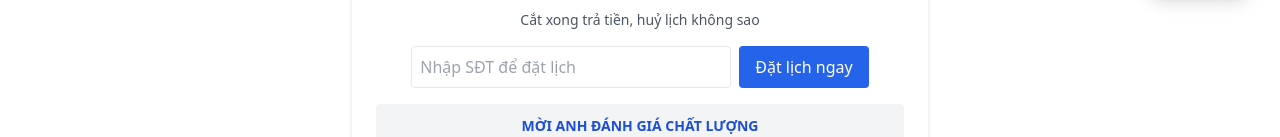
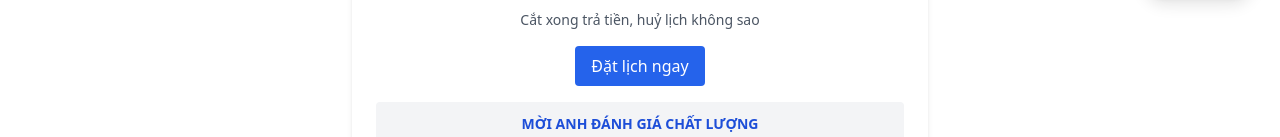
Before and after one commit to hngluc/barber-booking, a React (Create React App) app: page / in a window 1280 px wide. Shown: the part 778-915 px from the top of the page. Built offline with nearby package versions, Linux system fonts and the light colour scheme.

Commit message:
Change BookingForm -> Pages

```diff
--- a/src/App.jsx
+++ b/src/App.jsx
@@ -12,6 +12,7 @@ import LoginForm from "./Pages/LoginForm";
 import RegisterForm from "./Pages/RegisterForm";
 import Detail from "./Pages/Detail";
 import ServiceDetail from "./Pages/ServiceDetail";
+import BookingForm from "./Pages/BookingForm";
 
 function AppContent() {
   const [isLoggedIn, setIsLoggedIn] = useState(false);
@@ -50,7 +51,7 @@ function AppContent() {
       />
       <Route path="/detail" element={<Detail />} />
       <Route path="/service/:serviceId" element={<ServiceDetail />} />
-      <Route path="*" element={<Navigate replace to="/" />} />
+      <Route path="/booking" element={<BookingForm />} />
     </Routes>
   );
 }
--- a/src/Pages/Detail.jsx
+++ b/src/Pages/Detail.jsx
@@ -57,7 +57,7 @@ export default function Detail() {
       {/* Section 2: Ý nghĩa kiểu tóc */}
       <section className="max-w-4xl mx-auto mb-20 px-6 md:px-0">
         <h2 className="text-2xl font-bold text-blue-700 mb-3 border-l-4 pl-3 border-blue-700">
-          KIỂU TÓC ĐỌP KHÔNG PHẢI ĐÍCH ĐẾN – MÀ LÀ ĐIỂM KHỞI ĐẦU
+          KIỂU TÓC ĐẸP KHÔNG PHẢI ĐÍCH ĐẾN – MÀ LÀ ĐIỂM KHỞI ĐẦU
         </h2>
         <div className="space-y-3 text-lg leading-relaxed">
           <p>Một kiểu tóc đẹp không chỉ để ngắm nhìn – mà còn để cảm nhận:</p>
--- a/src/Pages/Home.jsx
+++ b/src/Pages/Home.jsx
@@ -1,19 +1,16 @@
-import React, { useState } from "react";
+import React from "react";
 import { Card } from "../components/ui/card";
 import { Button } from "../components/ui/button";
-import { Link } from "react-router-dom";
-import BookingForm from "../components/BookingForm";
+import { Link, useNavigate } from "react-router-dom";
 import { Carousel } from 'react-responsive-carousel';
 import 'react-responsive-carousel/lib/styles/carousel.min.css';
 
 export default function Home({ isLoggedIn }) {
-  const [showBooking, setShowBooking] = useState(false);
+  const navigate = useNavigate();
 
   const handleShowBooking = () => {
-    setShowBooking(prev => !prev);
+    navigate("/booking");
   };
-
-
 
   return (
     <div className="min-h-screen bg-white font-sans">
@@ -95,25 +92,14 @@ export default function Home({ isLoggedIn }) {
         </Carousel>
       </section>
 
-      {/* Booking + Rating Section */}
+      {/* Booking section */}
       <section className="p-6 md:p-12 text-center">
         <div className="max-w-xl mx-auto">
           <Card className="p-6 shadow-lg">
             <h3 className="text-xl font-semibold mb-4 text-blue-700">ĐẶT LỊCH GIỮ CHỖ CHỈ 30 GIÂY</h3>
             <p className="text-sm text-gray-600 mb-4">Cắt xong trả tiền, huỷ lịch không sao</p>
-            {isLoggedIn ? (
-              <Button onClick={handleShowBooking}>Đặt lịch ngay</Button>
-            ) : (
-              <div className="flex gap-2 justify-center mb-4">
-                <input
-                  type="tel"
-                  placeholder="Nhập SĐT để đặt lịch"
-                  className="border p-2 rounded w-full max-w-xs"
-                />
-                <Button onClick={handleShowBooking}>Đặt lịch ngay</Button>
-              </div>
-            )}
-            {/* Đánh giá nhỏ gọn bên dưới */}
+            <Button onClick={handleShowBooking}>Đặt lịch ngay</Button>
+
             <div className="mt-4 p-3 bg-gray-100 rounded">
               <h4 className="font-semibold text-blue-700 text-sm mb-1">MỜI ANH ĐÁNH GIÁ CHẤT LƯỢNG</h4>
               <p className="text-xs text-gray-600">Phản hồi của anh sẽ giúp chúng em cải thiện tốt hơn</p>
@@ -121,11 +107,6 @@ export default function Home({ isLoggedIn }) {
             </div>
           </Card>
         </div>
-        {showBooking && (
-          <div className="mt-6">
-            <BookingForm />
-          </div>
-        )}
       </section>
 
       {/* Dịch vụ tóc */}
@@ -183,7 +164,7 @@ export default function Home({ isLoggedIn }) {
               <h4 className="font-semibold mb-1">30 mẹo giữ tóc khoẻ đẹp</h4>
               <p className="text-sm text-gray-600 mb-2">Chia sẻ các bí quyết từ chuyên gia giúp giữ mái tóc khoẻ mạnh và cuốn hút.</p>
               <a
-                href="https://eva.vn/suc-khoe/bi-kip-giu-gin-suc-khoe-va-sac-dep-phu-nu-tuoi-30-c131a404709.html"
+                href="https://lamdeptaitiem.com/tu-van-toc-dep/tu-van-cham-soc-toc/meo-giu-toc-khoe-manh-ma-khong-phai-cat-qua-nhieu-bi-quyet-tu-chuyen-gia-toc/"
                 target="_blank"
                 rel="noopener noreferrer"
                 className="text-blue-600 text-sm"
```
Also changed, not shown: src/Pages/BookingForm.jsx (renamed from src/components/BookingForm.jsx).
